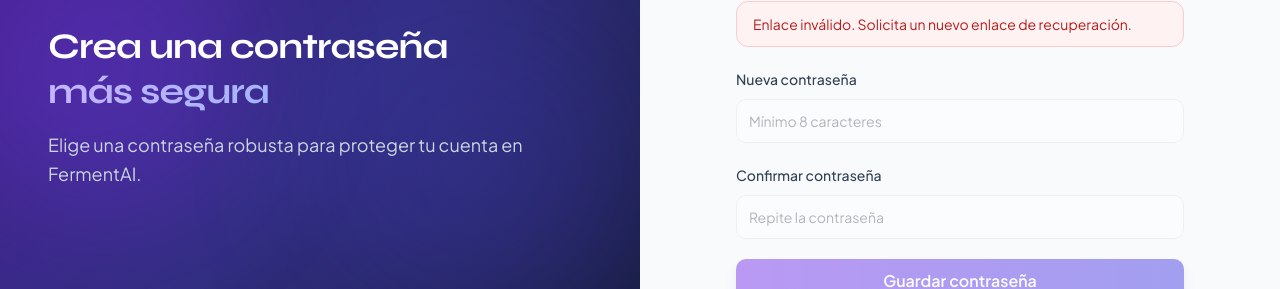
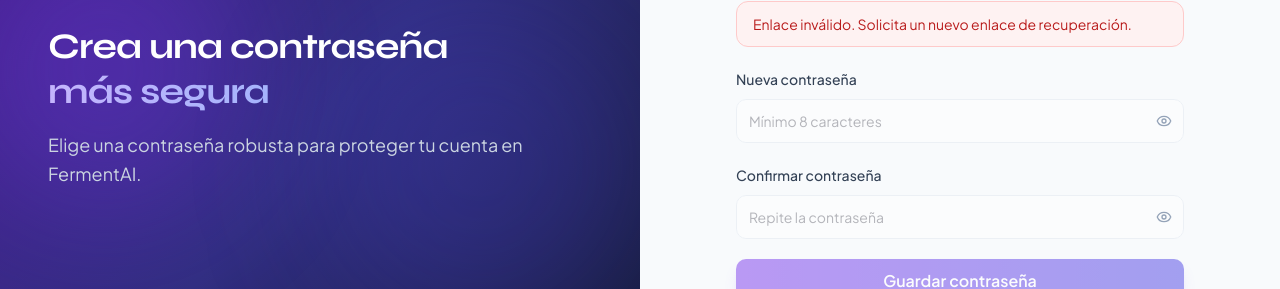
Before and after one commit to JAOSjavi/FermentAI, a Next.js app in the folder frontend/: page /reset-password in a window 1280 px wide. Shown: the part 274-563 px from the top of the page. Built offline with nearby package versions, Linux system fonts and the light colour scheme; no server answers.

Commit message:
cambios en icono de contraseña

```diff
--- a/frontend/src/app/dashboard/ajustes/page.tsx
+++ b/frontend/src/app/dashboard/ajustes/page.tsx
@@ -5,6 +5,8 @@
 import { Input } from "@/components/ui/input";
 import { Label } from "@/components/ui/label";
 import { Card } from "@/components/ui/card";
+import { PasswordInput } from "@/components/ui/password-input";
+import { PasswordStrength } from "@/components/ui/password-strength";
 import { useCambiarEmail, useCambiarPassword } from "@/hooks/useAjustes";
 import { useAuth } from "@/hooks/useAuth";
 
@@ -84,9 +86,8 @@
 
         <div className="space-y-2">
           <Label htmlFor="pw-email" className="text-slate-700 font-medium text-sm">Contraseña actual</Label>
-          <Input
+          <PasswordInput
             id="pw-email"
-            type="password"
             placeholder="••••••••"
             value={passwordActual}
             onChange={(e) => setPasswordActual(e.target.value)}
@@ -166,9 +167,8 @@
       <form onSubmit={handleSubmit} className="space-y-4">
         <div className="space-y-2">
           <Label htmlFor="pw-actual" className="text-slate-700 font-medium text-sm">Contraseña actual</Label>
-          <Input
+          <PasswordInput
             id="pw-actual"
-            type="password"
             placeholder="••••••••"
             value={passwordActual}
             onChange={(e) => setPasswordActual(e.target.value)}
@@ -179,22 +179,21 @@
 
         <div className="space-y-2">
           <Label htmlFor="pw-nuevo" className="text-slate-700 font-medium text-sm">Nueva contraseña</Label>
-          <Input
+          <PasswordInput
             id="pw-nuevo"
-            type="password"
             placeholder="Mínimo 8 caracteres"
             value={passwordNuevo}
             onChange={(e) => setPasswordNuevo(e.target.value)}
             className="h-10 border-slate-200 focus-visible:ring-violet-500"
             required
           />
+          <PasswordStrength password={passwordNuevo} />
         </div>
 
         <div className="space-y-2">
           <Label htmlFor="pw-confirm" className="text-slate-700 font-medium text-sm">Confirmar nueva contraseña</Label>
-          <Input
+          <PasswordInput
             id="pw-confirm"
-            type="password"
             placeholder="Repite la contraseña"
             value={passwordConfirm}
             onChange={(e) => setPasswordConfirm(e.target.value)}
--- a/frontend/src/app/forgot-password/page.tsx
+++ b/frontend/src/app/forgot-password/page.tsx
@@ -42,12 +42,12 @@
           <div className="absolute top-1/4 -left-10 w-72 h-72 bg-violet-600/30 rounded-full blur-3xl" />
           <div className="absolute bottom-1/4 right-0 w-80 h-80 bg-indigo-600/20 rounded-full blur-3xl" />
         </div>
-        <div className="flex items-center gap-3 relative">
+        <Link href="/" className="flex items-center gap-3 relative">
           <div className="h-9 w-9 rounded-xl bg-gradient-to-br from-violet-400 to-indigo-500 flex items-center justify-center shadow-lg shadow-violet-500/40">
             <FlaskConical className="h-5 w-5 text-white" />
           </div>
           <span className="text-2xl font-bold text-white">FermentAI</span>
-        </div>
+        </Link>
         <div className="relative">
           <h2 className="text-4xl font-bold text-white mb-4 leading-tight">
             Recupera tu acceso
@@ -77,12 +77,12 @@
       {/* Right panel */}
       <div className="flex-1 flex items-center justify-center p-8 bg-slate-50">
         <div className="w-full max-w-md">
-          <div className="flex items-center gap-2 mb-8 lg:hidden">
+          <Link href="/" className="flex items-center gap-2 mb-8 lg:hidden">
             <div className="h-8 w-8 rounded-lg bg-gradient-to-br from-violet-500 to-indigo-600 flex items-center justify-center">
               <FlaskConical className="h-4 w-4 text-white" />
             </div>
             <span className="text-xl font-bold text-slate-900">FermentAI</span>
-          </div>
+          </Link>
 
           {sent ? (
             <div className="text-center">
--- a/frontend/src/app/registro/page.tsx
+++ b/frontend/src/app/registro/page.tsx
@@ -7,6 +7,8 @@
 import { Input } from "@/components/ui/input";
 import { Label } from "@/components/ui/label";
 import { Card, CardContent, CardDescription, CardHeader, CardTitle } from "@/components/ui/card";
+import { PasswordInput } from "@/components/ui/password-input";
+import { PasswordStrength } from "@/components/ui/password-strength";
 import api from "@/lib/api";
 
 export default function RegistroPage() {
@@ -37,10 +39,12 @@
     <div className="min-h-screen flex items-center justify-center bg-gradient-to-br from-indigo-50 via-white to-slate-50 p-4">
       <div className="w-full max-w-md">
         <div className="flex flex-col items-center mb-8">
-          <div className="h-14 w-14 rounded-2xl bg-gradient-to-br from-indigo-500 to-indigo-700 flex items-center justify-center shadow-lg shadow-indigo-500/30 mb-3">
-            <FlaskConical className="h-7 w-7 text-white" />
-          </div>
-          <h1 className="font-display text-3xl font-bold text-slate-900 tracking-tight">FermentAI</h1>
+          <Link href="/" className="flex flex-col items-center">
+            <div className="h-14 w-14 rounded-2xl bg-gradient-to-br from-indigo-500 to-indigo-700 flex items-center justify-center shadow-lg shadow-indigo-500/30 mb-3">
+              <FlaskConical className="h-7 w-7 text-white" />
+            </div>
+            <h1 className="font-display text-3xl font-bold text-slate-900 tracking-tight">FermentAI</h1>
+          </Link>
           <p className="text-muted-foreground text-sm mt-1">Registro de Colaborador</p>
         </div>
 
@@ -76,16 +80,16 @@
               </div>
               <div className="space-y-1.5">
                 <Label htmlFor="password">Contraseña</Label>
-                <Input
+                <PasswordInput
                   id="password"
                   name="password"
-                  type="password"
                   placeholder="Mínimo 8 caracteres"
                   value={form.password}
                   onChange={handleChange}
                   required
                   minLength={8}
                 />
+                <PasswordStrength password={form.password} />
               </div>
 
               {error && (
--- a/frontend/src/app/reset-password/page.tsx
+++ b/frontend/src/app/reset-password/page.tsx
@@ -4,8 +4,9 @@
 import Link from "next/link";
 import { FlaskConical, Loader2, CheckCircle2, ArrowLeft } from "lucide-react";
 import { Button } from "@/components/ui/button";
-import { Input } from "@/components/ui/input";
 import { Label } from "@/components/ui/label";
+import { PasswordInput } from "@/components/ui/password-input";
+import { PasswordStrength } from "@/components/ui/password-strength";
 import api from "@/lib/api";
 
 function ResetPasswordForm() {
@@ -47,12 +48,12 @@
 
   return (
     <div className="w-full max-w-md">
-      <div className="flex items-center gap-2 mb-8 lg:hidden">
+      <Link href="/" className="flex items-center gap-2 mb-8 lg:hidden">
         <div className="h-8 w-8 rounded-lg bg-gradient-to-br from-violet-500 to-indigo-600 flex items-center justify-center">
           <FlaskConical className="h-4 w-4 text-white" />
         </div>
         <span className="text-xl font-bold text-slate-900">FermentAI</span>
-      </div>
+      </Link>
 
       {done ? (
         <div className="text-center">
@@ -83,9 +84,8 @@
           <form onSubmit={handleSubmit} className="space-y-5">
             <div className="space-y-2">
               <Label htmlFor="password" className="text-slate-700 font-medium">Nueva contraseña</Label>
-              <Input
+              <PasswordInput
                 id="password"
-                type="password"
                 placeholder="Mínimo 8 caracteres"
                 value={password}
                 onChange={(e) => setPassword(e.target.value)}
@@ -93,13 +93,13 @@
                 required
                 disabled={!token}
               />
+              <PasswordStrength password={password} />
             </div>
 
             <div className="space-y-2">
               <Label htmlFor="confirm" className="text-slate-700 font-medium">Confirmar contraseña</Label>
-              <Input
+              <PasswordInput
                 id="confirm"
-                type="password"
                 placeholder="Repite la contraseña"
                 value={confirm}
                 onChange={(e) => setConfirm(e.target.value)}
@@ -149,12 +149,12 @@
           <div className="absolute top-1/4 -left-10 w-72 h-72 bg-violet-600/30 rounded-full blur-3xl" />
           <div className="absolute bottom-1/4 right-0 w-80 h-80 bg-indigo-600/20 rounded-full blur-3xl" />
         </div>
-        <div className="flex items-center gap-3 relative">
+        <Link href="/" className="flex items-center gap-3 relative">
           <div className="h-9 w-9 rounded-xl bg-gradient-to-br from-violet-400 to-indigo-500 flex items-center justify-center shadow-lg shadow-violet-500/40">
             <FlaskConical className="h-5 w-5 text-white" />
           </div>
           <span className="text-2xl font-bold text-white">FermentAI</span>
-        </div>
+        </Link>
         <div className="relative">
           <h2 className="text-4xl font-bold text-white mb-4 leading-tight">
             Crea una contraseña
--- /dev/null
+++ b/frontend/src/components/ui/password-input.tsx
@@ -0,0 +1,33 @@
+"use client";
+import { forwardRef, useState } from "react";
+import { Eye, EyeOff } from "lucide-react";
+import { Input } from "./input";
+import { cn } from "@/lib/utils";
+
+type PasswordInputProps = Omit<React.ComponentProps<typeof Input>, "type">;
+
+export const PasswordInput = forwardRef<HTMLInputElement, PasswordInputProps>(
+  ({ className, ...props }, ref) => {
+    const [show, setShow] = useState(false);
+    return (
+      <div className="relative">
+        <Input
+          {...props}
+          ref={ref}
+          type={show ? "text" : "password"}
+          className={cn("pr-10", className)}
+        />
+        <button
+          type="button"
+          onClick={() => setShow((v) => !v)}
+          tabIndex={-1}
+          aria-label={show ? "Ocultar contraseña" : "Mostrar contraseña"}
+          className="absolute right-3 top-1/2 -translate-y-1/2 text-slate-400 hover:text-slate-600 transition-colors"
+        >
+          {show ? <EyeOff className="h-4 w-4" /> : <Eye className="h-4 w-4" />}
+        </button>
+      </div>
+    );
+  }
+);
+PasswordInput.displayName = "PasswordInput";
--- /dev/null
+++ b/frontend/src/components/ui/password-strength.tsx
@@ -0,0 +1,39 @@
+interface Props {
+  password: string;
+}
+
+const LEVELS = [
+  { label: "Muy débil",  bar: "w-1/6",  bg: "bg-red-500",     text: "text-red-500"     },
+  { label: "Débil",      bar: "w-2/6",  bg: "bg-orange-500",  text: "text-orange-500"  },
+  { label: "Regular",    bar: "w-3/6",  bg: "bg-yellow-500",  text: "text-yellow-500"  },
+  { label: "Buena",      bar: "w-4/6",  bg: "bg-lime-500",    text: "text-lime-600"    },
+  { label: "Fuerte",     bar: "w-5/6",  bg: "bg-green-500",   text: "text-green-600"   },
+  { label: "Muy fuerte", bar: "w-full", bg: "bg-emerald-500", text: "text-emerald-600" },
+];
+
+function score(pw: string): number {
+  let s = 0;
+  if (pw.length >= 8)            s++;
+  if (pw.length >= 12)           s++;
+  if (/[a-z]/.test(pw))          s++;
+  if (/[A-Z]/.test(pw))          s++;
+  if (/[0-9]/.test(pw))          s++;
+  if (/[^a-zA-Z0-9]/.test(pw))  s++;
+  return s;
+}
+
+export function PasswordStrength({ password }: Props) {
+  if (!password) return null;
+  const s = score(password);
+  const idx = Math.max(0, Math.min(s - 1, 5));
+  const { label, bar, bg, text } = LEVELS[idx];
+
+  return (
+    <div className="space-y-1.5 mt-1">
+      <div className="h-1.5 w-full rounded-full bg-slate-100 overflow-hidden">
+        <div className={`h-full rounded-full transition-all duration-300 ${bar} ${bg}`} />
+      </div>
+      <p className={`text-xs font-medium ${text}`}>{label}</p>
+    </div>
+  );
+}
```
Also changed, not shown: frontend/src/app/login/page.tsx (+6 -7 lines), 1 other file (tests, documents, lock files or other folders).
